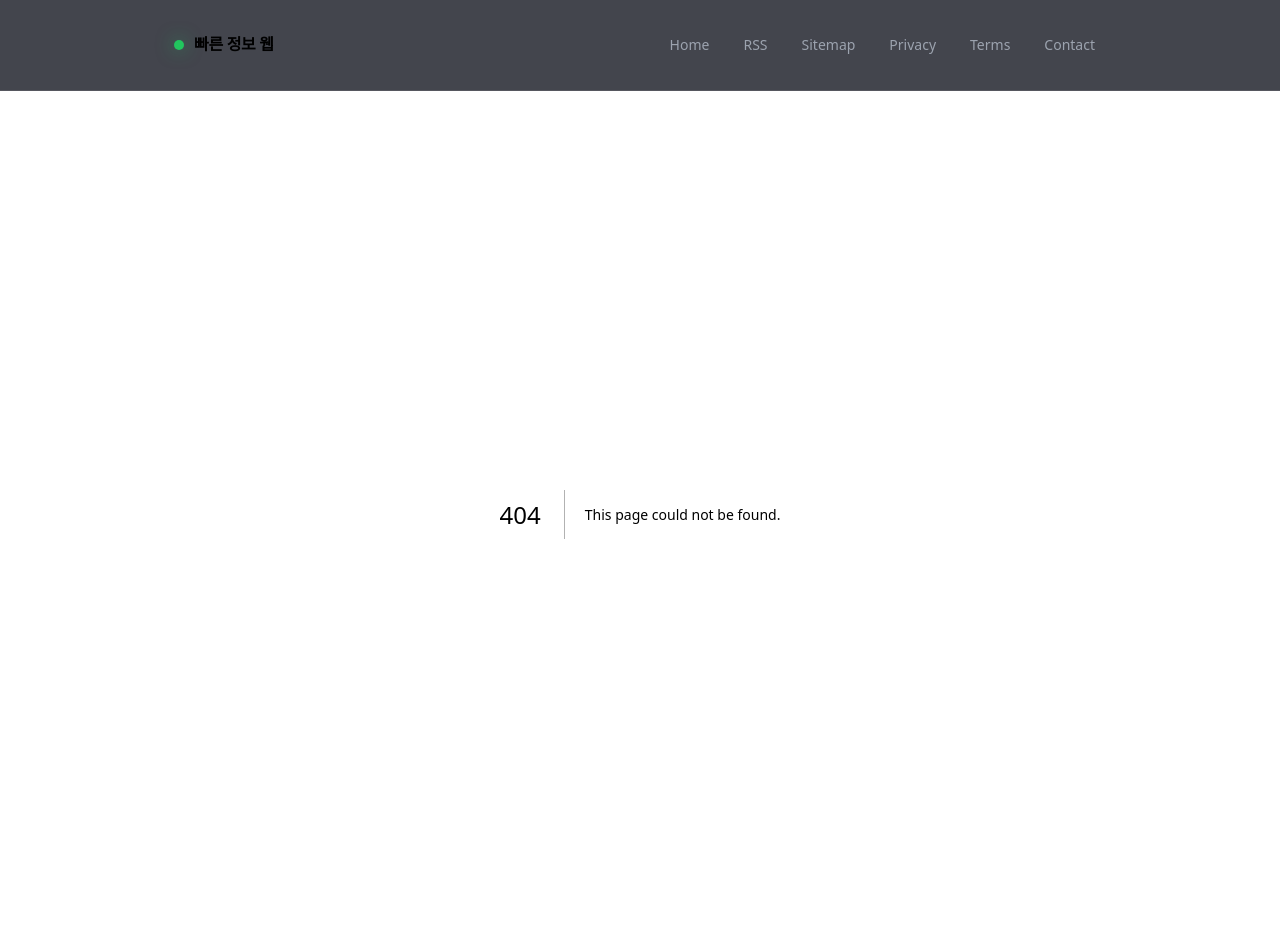
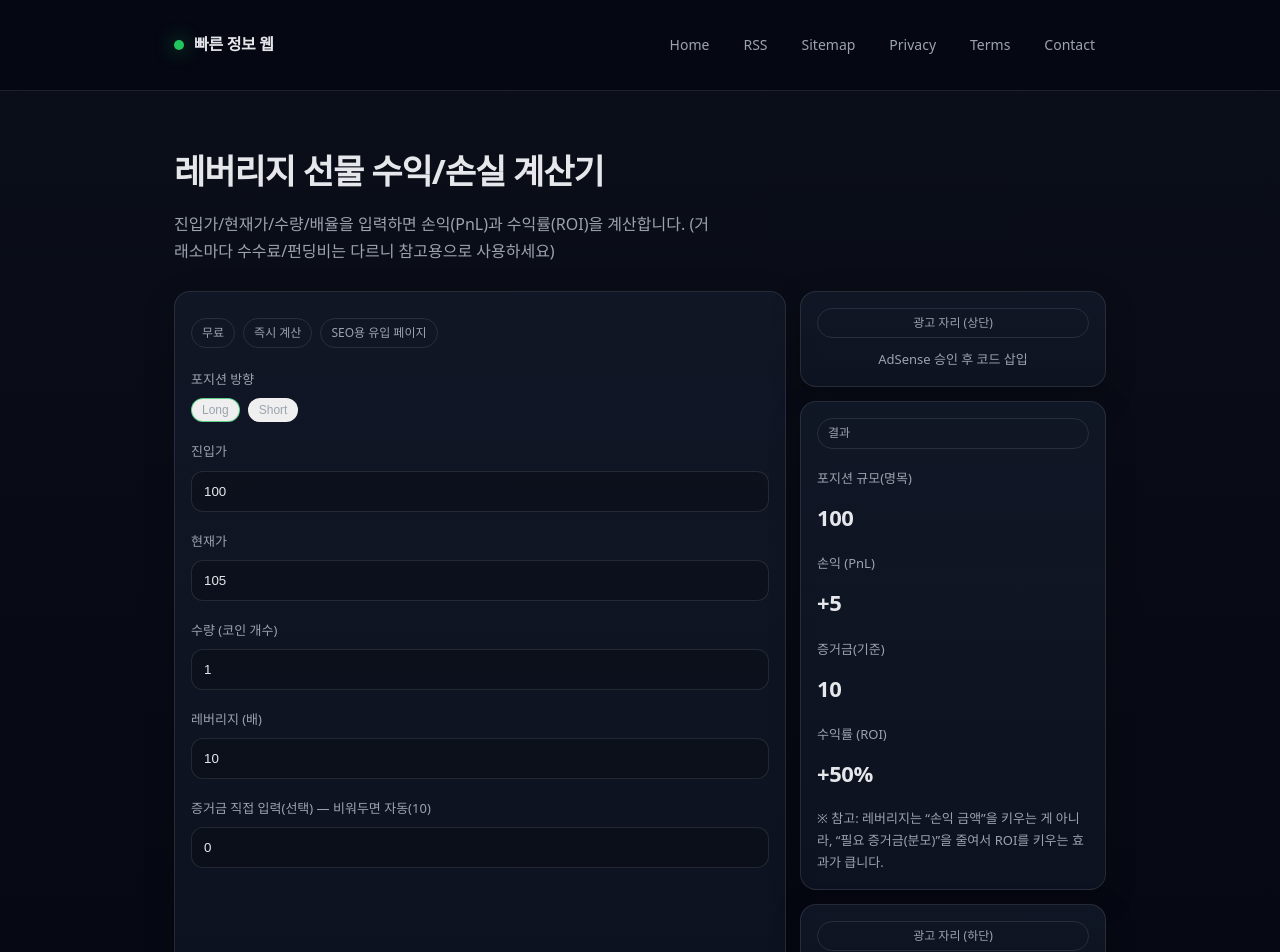
Before and after one commit to infiniste/seo-info-web, a Next.js app: page /tools/leverage-calculator in a window 1280 px wide. Before the commit this address had no page. Shown: the top 952 px of the page. Built offline with nearby package versions, Linux system fonts and the light colour scheme.

Commit message:
Add files via upload

```diff
--- /dev/null
+++ b/app/tools/leverage-calculator/page.tsx
@@ -0,0 +1,203 @@
+"use client";
+
+import { useMemo, useState } from "react";
+
+function num(v: string) {
+  const x = Number(v);
+  return Number.isFinite(x) ? x : 0;
+}
+
+function fmt(n: number) {
+  if (!Number.isFinite(n)) return "0";
+  return n.toLocaleString("ko-KR", { maximumFractionDigits: 2 });
+}
+
+export default function LeverageCalculatorPage() {
+  const [side, setSide] = useState<"long" | "short">("long");
+  const [entry, setEntry] = useState("100"); // 진입가
+  const [price, setPrice] = useState("105"); // 현재가
+  const [qty, setQty] = useState("1"); // 수량(코인 개수)
+  const [leverage, setLeverage] = useState("10"); // 배율
+  const [margin, setMargin] = useState("0"); // 증거금 직접 입력(선택)
+
+  const r = useMemo(() => {
+    const e = num(entry);
+    const p = num(price);
+    const q = num(qty);
+    const lev = Math.max(1, num(leverage));
+
+    const notional = e * q; // 포지션 규모(명목)
+    const pnlRaw = (p - e) * q * (side === "long" ? 1 : -1); // 실제 손익(레버리지와 무관)
+    const marginAuto = notional / lev; // 배율 기준 예상 증거금
+    const usedMargin = num(margin) > 0 ? num(margin) : marginAuto;
+
+    const roi = usedMargin > 0 ? (pnlRaw / usedMargin) * 100 : 0;
+
+    return { notional, pnlRaw, marginAuto, usedMargin, roi, lev };
+  }, [side, entry, price, qty, leverage, margin]);
+
+  return (
+    <div>
+      <div className="hero">
+        <h1>레버리지 선물 수익/손실 계산기</h1>
+        <p>
+          진입가/현재가/수량/배율을 입력하면 손익(PnL)과 수익률(ROI)을 계산합니다.
+          (거래소마다 수수료/펀딩비는 다르니 참고용으로 사용하세요)
+        </p>
+      </div>
+
+      <div className="grid">
+        <div className="card">
+          <div className="badges">
+            <span className="badge">무료</span>
+            <span className="badge">즉시 계산</span>
+            <span className="badge">SEO용 유입 페이지</span>
+          </div>
+
+          <div style={{ marginTop: 14, display: "grid", gap: 12 }}>
+            <div>
+              <div className="meta">포지션 방향</div>
+              <div className="badges" style={{ marginTop: 8 }}>
+                <button
+                  className="badge"
+                  onClick={() => setSide("long")}
+                  style={{
+                    cursor: "pointer",
+                    borderColor: side === "long" ? "rgba(34,197,94,.7)" : undefined,
+                  }}
+                >
+                  Long
+                </button>
+                <button
+                  className="badge"
+                  onClick={() => setSide("short")}
+                  style={{
+                    cursor: "pointer",
+                    borderColor: side === "short" ? "rgba(34,197,94,.7)" : undefined,
+                  }}
+                >
+                  Short
+                </button>
+              </div>
+            </div>
+
+            <label>
+              <div className="meta">진입가</div>
+              <input
+                value={entry}
+                onChange={(e) => setEntry(e.target.value)}
+                inputMode="decimal"
+                style={inputStyle}
+              />
+            </label>
+
+            <label>
+              <div className="meta">현재가</div>
+              <input
+                value={price}
+                onChange={(e) => setPrice(e.target.value)}
+                inputMode="decimal"
+                style={inputStyle}
+              />
+            </label>
+
+            <label>
+              <div className="meta">수량 (코인 개수)</div>
+              <input
+                value={qty}
+                onChange={(e) => setQty(e.target.value)}
+                inputMode="decimal"
+                style={inputStyle}
+              />
+            </label>
+
+            <label>
+              <div className="meta">레버리지 (배)</div>
+              <input
+                value={leverage}
+                onChange={(e) => setLeverage(e.target.value)}
+                inputMode="numeric"
+                style={inputStyle}
+              />
+            </label>
+
+            <label>
+              <div className="meta">
+                증거금 직접 입력(선택) — 비워두면 자동({fmt(r.marginAuto)})
+              </div>
+              <input
+                value={margin}
+                onChange={(e) => setMargin(e.target.value)}
+                inputMode="decimal"
+                placeholder="예: 50"
+                style={inputStyle}
+              />
+            </label>
+          </div>
+        </div>
+
+        <div style={{ display: "grid", gap: 14 }}>
+          <div className="card" style={{ textAlign: "center" }}>
+            <div className="badge">광고 자리 (상단)</div>
+            <div className="meta" style={{ marginTop: 10 }}>
+              AdSense 승인 후 코드 삽입
+            </div>
+          </div>
+
+          <div className="card">
+            <div className="badge">결과</div>
+
+            <div style={{ marginTop: 12, display: "grid", gap: 10 }}>
+              <div className="meta">포지션 규모(명목)</div>
+              <div style={bigNum}>{fmt(r.notional)}</div>
+
+              <div className="meta">손익 (PnL)</div>
+              <div style={bigNum}>
+                {r.pnlRaw >= 0 ? "+" : ""}
+                {fmt(r.pnlRaw)}
+              </div>
+
+              <div className="meta">증거금(기준)</div>
+              <div style={bigNum}>{fmt(r.usedMargin)}</div>
+
+              <div className="meta">수익률 (ROI)</div>
+              <div style={bigNum}>
+                {r.roi >= 0 ? "+" : ""}
+                {fmt(r.roi)}%
+              </div>
+            </div>
+
+            <div className="meta" style={{ marginTop: 14 }}>
+              ※ 참고: 레버리지는 “손익 금액”을 키우는 게 아니라,
+              “필요 증거금(분모)”을 줄여서 ROI를 키우는 효과가 큽니다.
+            </div>
+          </div>
+
+          <div className="card" style={{ textAlign: "center" }}>
+            <div className="badge">광고 자리 (하단)</div>
+            <div className="meta" style={{ marginTop: 10 }}>
+              AdSense 승인 후 코드 삽입
+            </div>
+          </div>
+        </div>
+      </div>
+    </div>
+  );
+}
+
+const inputStyle: React.CSSProperties = {
+  width: "100%",
+  marginTop: 8,
+  padding: "12px 12px",
+  borderRadius: 12,
+  border: "1px solid rgba(255,255,255,.10)",
+  background: "rgba(0,0,0,.2)",
+  color: "inherit",
+  outline: "none",
+};
+
+const bigNum: React.CSSProperties = {
+  fontSize: 22,
+  fontWeight: 800,
+  letterSpacing: "-0.02em",
+};
```
Also changed, not shown: app/tools/leverage-calculator/head.tsx (added, +11 -0 lines).
